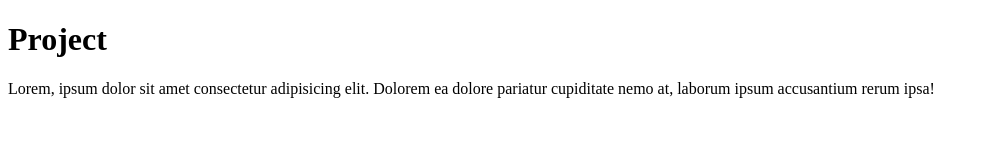
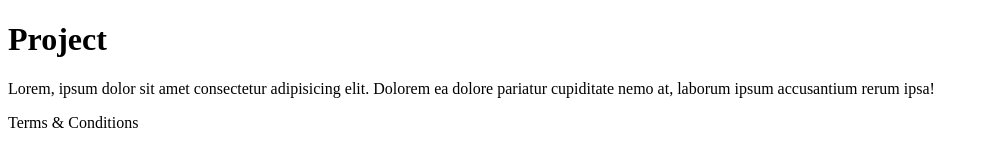
Before and after one commit to ShaneDoyleDev/project, a plain HTML site: page index.html in a window 1280 px wide. Shown: the whole page, without its empty margins (0-988 px from the left). Drawn offline with Linux system fonts and the light colour scheme.

Commit message:
Add footer

```diff
--- a/index.html
+++ b/index.html
@@ -14,5 +14,6 @@
       Lorem, ipsum dolor sit amet consectetur adipisicing elit. Dolorem ea
       dolore pariatur cupiditate nemo at, laborum ipsum accusantium rerum ipsa!
     </p>
+    <footer><p>Terms & Conditions</p></footer>
   </body>
 </html>
```
